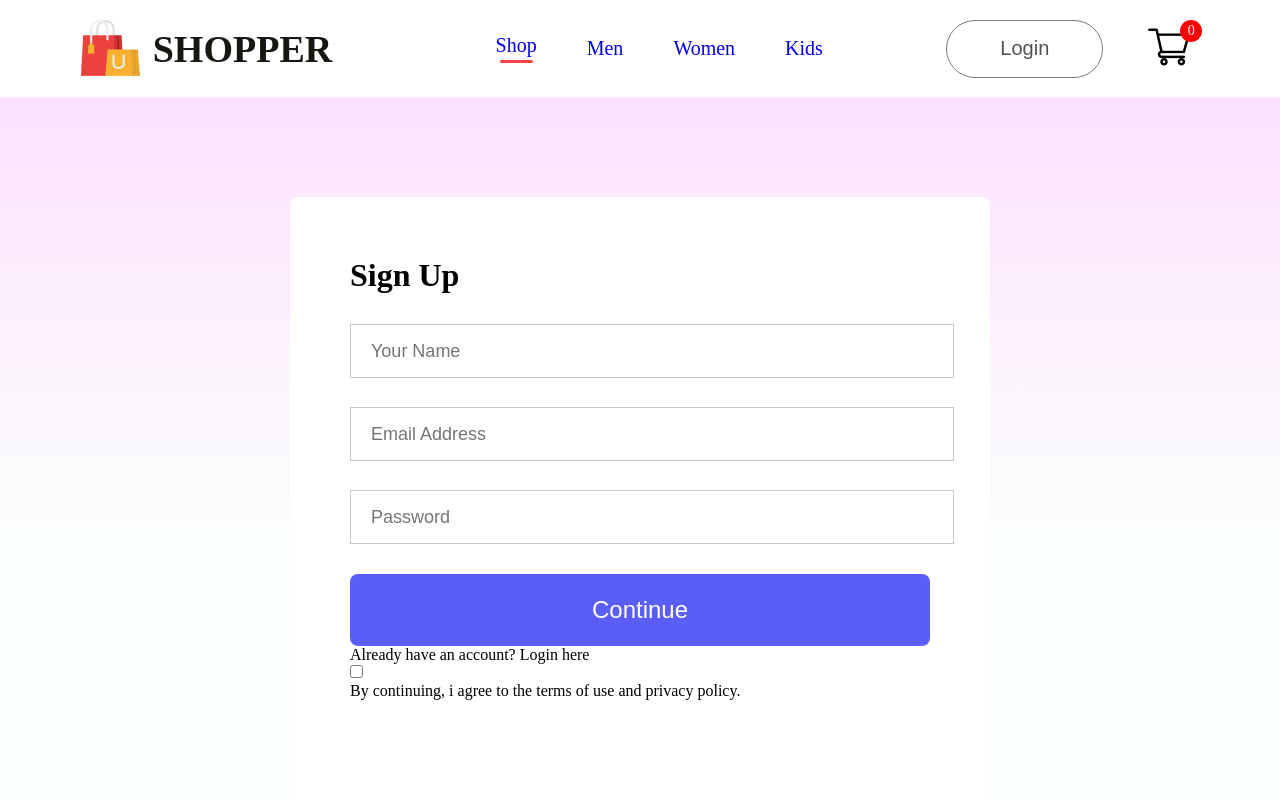
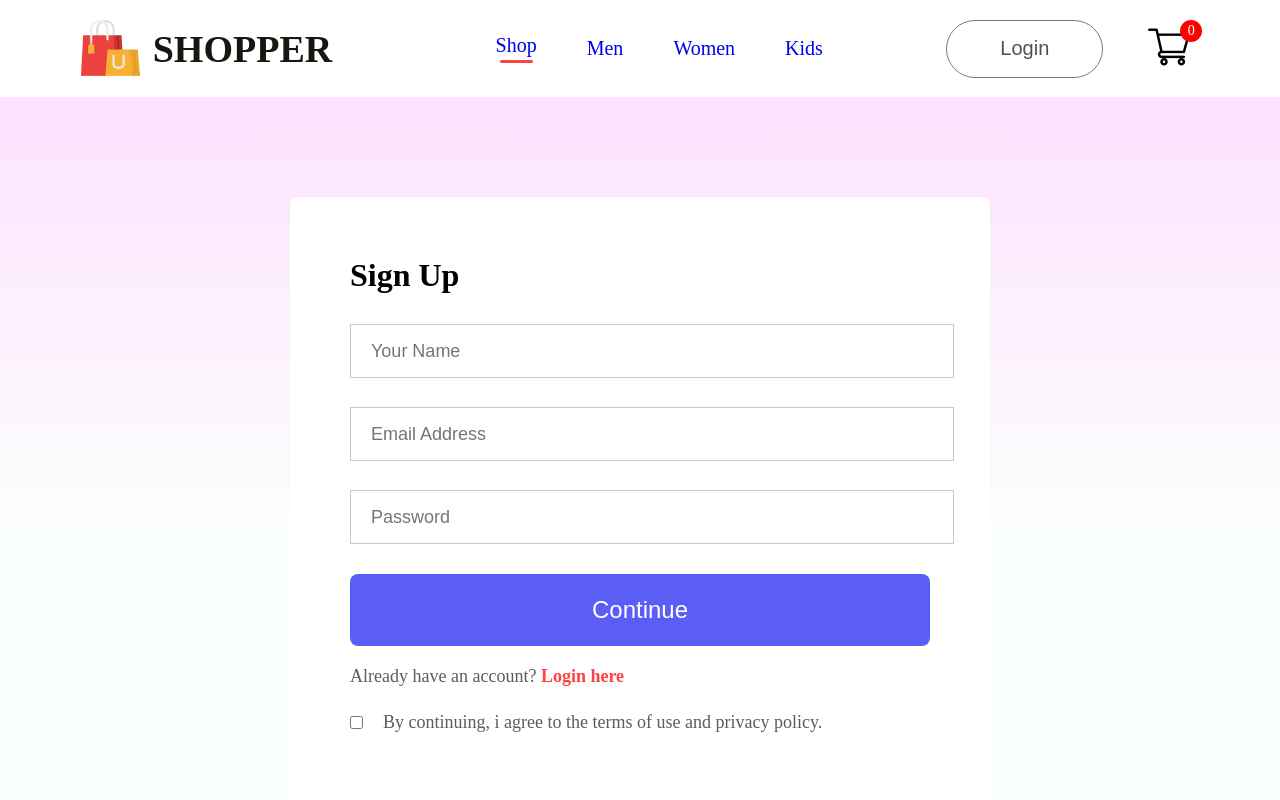
Before and after one commit to Santhoshkumar0913/E-commerce-platform, a React (Create React App) app in the folder frontend/: page /login in a window 1280 px wide. Shown: the top 800 px of the page. Built offline with nearby package versions, Linux system fonts and the light colour scheme; a web font is replaced by a local one.

Commit message:
added shopccontext productId

```diff
--- a/frontend/src/Pages/CSS/LoginSignup.css
+++ b/frontend/src/Pages/CSS/LoginSignup.css
@@ -42,3 +42,22 @@
     font-weight: 500;
     cursor: pointer;
 }
+.loginsignup-login{
+    margin-top: 20px;
+    color: #5c5c5c;
+    font-size: 18px;
+    font-weight: 500;
+}
+.loginsignup-login span{
+    color: #ff4141;
+    font-weight: 600;
+}
+.loginsignup-agree{
+    display: flex;
+    align-items: center;
+    margin-top: 25px;
+    gap: 20px;
+    color: #5c5c5c;
+    font-size: 18px;
+    font-weight: 500;
+}
--- a/frontend/src/Pages/Product.jsx
+++ b/frontend/src/Pages/Product.jsx
@@ -1,6 +1,9 @@
-import React from 'react'
+import React, { useContext } from 'react'
 
 const Product = () => {
+  const {all_product}= useContext(ShopContext);
+  const {productId}= useParams();
+  const product = all_product.find((e)=> e.id === Number(productId));
   return (
     <div>
 
```
